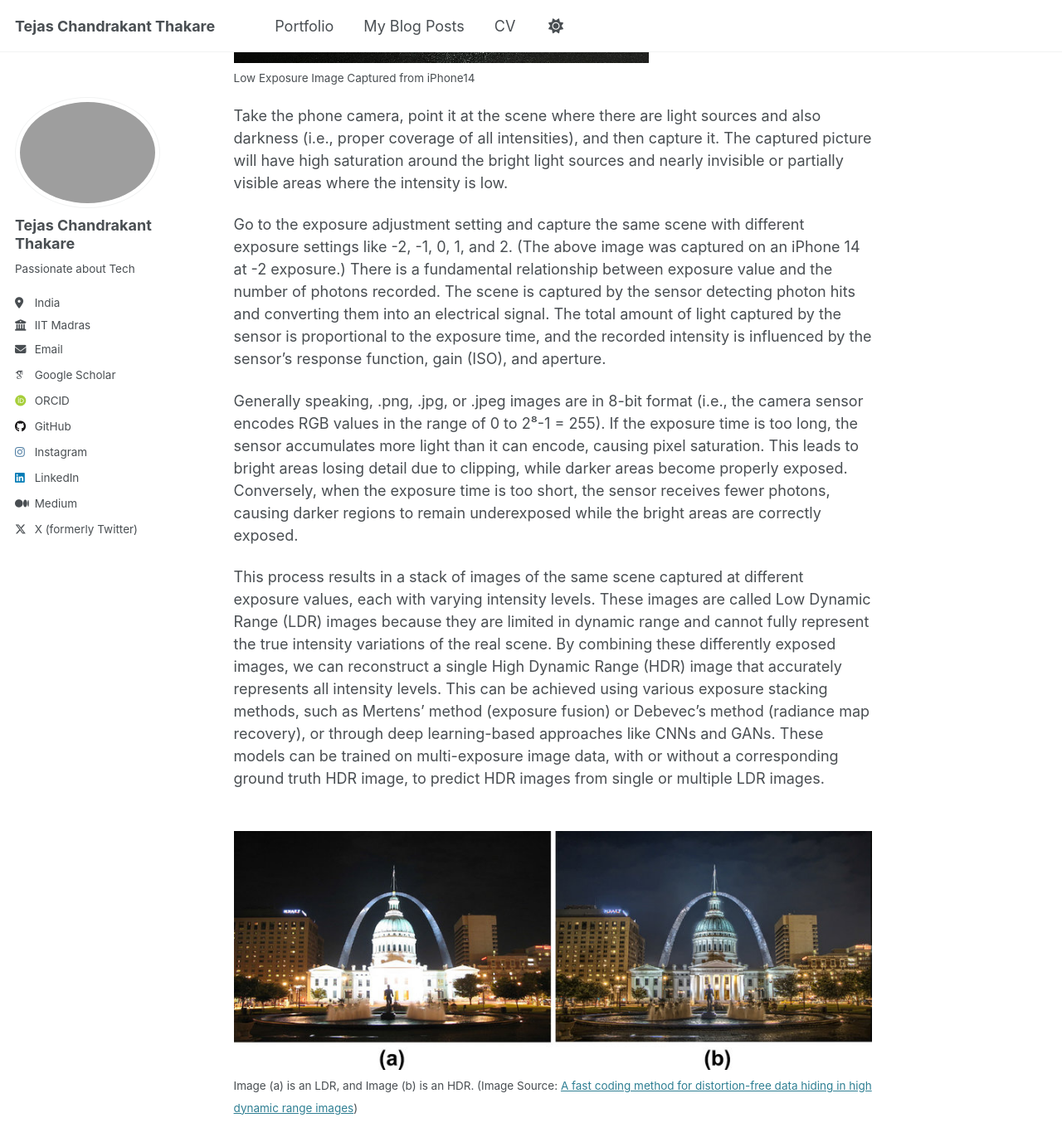
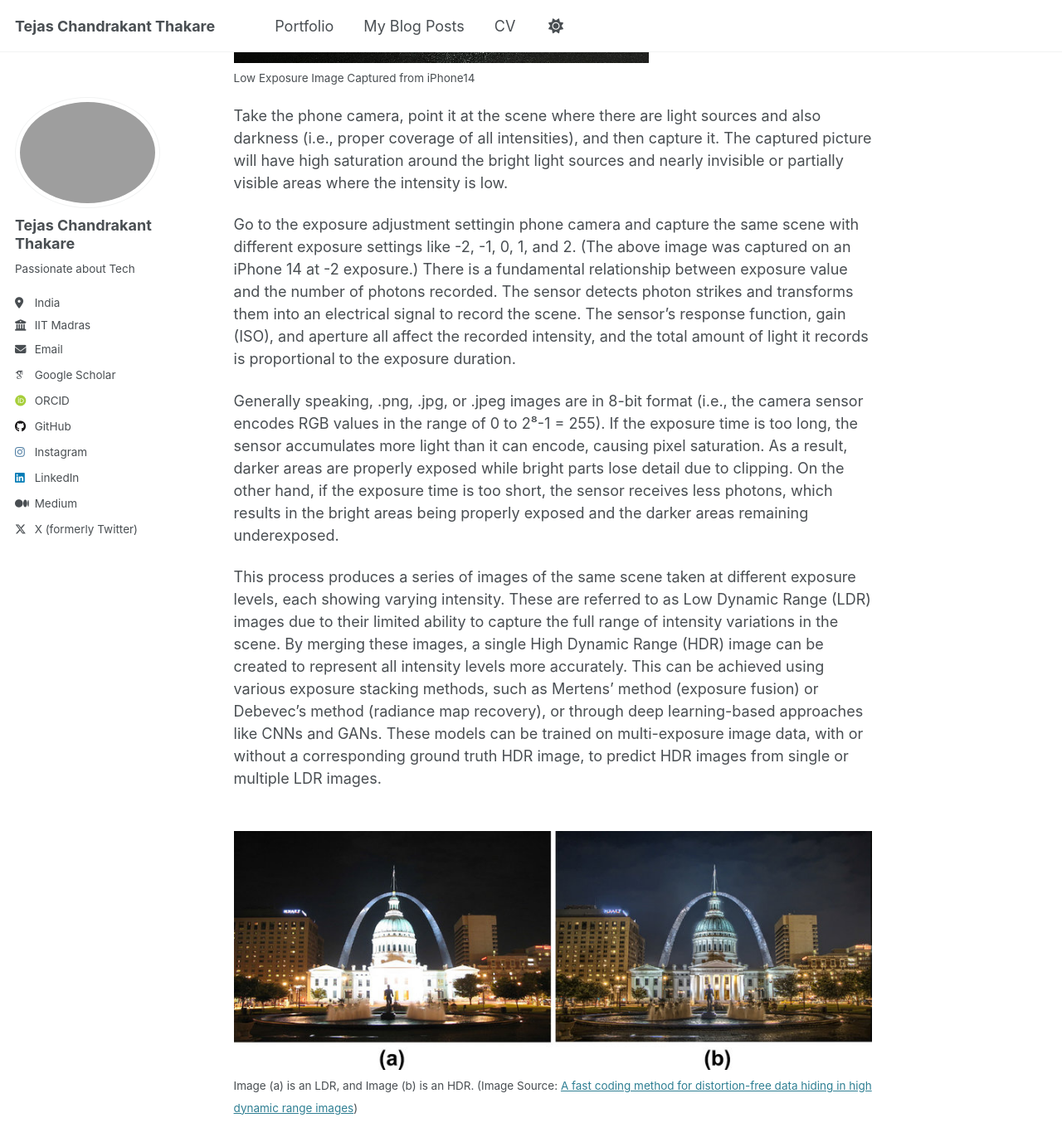
Before and after one commit to TejasCThakare/tejascthakare.github.io, a Jekyll site: the page built from _portfolio/portfolio-2.md, in a window 1280 px wide and 1400 px high, scrolled down 447 px. Shown: the top 1383 px of the window at 83% size. Built offline with Jekyll 4.4.1, drawn with Linux system fonts in a browser that asks for light colours; some web fonts are replaced.

Commit message:
Update portfolio-2.md

```diff
--- a/_portfolio/portfolio-2.md
+++ b/_portfolio/portfolio-2.md
@@ -8,11 +8,11 @@ collection: portfolio
 
 Take the phone camera, point it at the scene where there are light sources and also darkness (i.e., proper coverage of all intensities), and then capture it. The captured picture will have high saturation around the bright light sources and nearly invisible or partially visible areas where the intensity is low.
 
-Go to the exposure adjustment setting and capture the same scene with different exposure settings like -2, -1, 0, 1, and 2. (The above image was captured on an iPhone 14 at -2 exposure.) There is a fundamental relationship between exposure value and the number of photons recorded. The scene is captured by the sensor detecting photon hits and converting them into an electrical signal. The total amount of light captured by the sensor is proportional to the exposure time, and the recorded intensity is influenced by the sensor’s response function, gain (ISO), and aperture.
+Go to the exposure adjustment settingin phone camera and capture the same scene with different exposure settings like -2, -1, 0, 1, and 2. (The above image was captured on an iPhone 14 at -2 exposure.) There is a fundamental relationship between exposure value and the number of photons recorded. The sensor detects photon strikes and transforms them into an electrical signal to record the scene.  The sensor's response function, gain (ISO), and aperture all affect the recorded intensity, and the total amount of light it records is proportional to the exposure duration.
 
-Generally speaking, .png, .jpg, or .jpeg images are in 8-bit format (i.e., the camera sensor encodes RGB values in the range of 0 to 2⁸-1 = 255). If the exposure time is too long, the sensor accumulates more light than it can encode, causing pixel saturation. This leads to bright areas losing detail due to clipping, while darker areas become properly exposed. Conversely, when the exposure time is too short, the sensor receives fewer photons, causing darker regions to remain underexposed while the bright areas are correctly exposed.
+Generally speaking, .png, .jpg, or .jpeg images are in 8-bit format (i.e., the camera sensor encodes RGB values in the range of 0 to 2⁸-1 = 255). If the exposure time is too long, the sensor accumulates more light than it can encode, causing pixel saturation. As a result, darker areas are properly exposed while bright parts lose detail due to clipping. On the other hand, if the exposure time is too short, the sensor receives less photons, which results in the bright areas being properly exposed and the darker areas remaining underexposed.
 
-This process results in a stack of images of the same scene captured at different exposure values, each with varying intensity levels. These images are called Low Dynamic Range (LDR) images because they are limited in dynamic range and cannot fully represent the true intensity variations of the real scene. By combining these differently exposed images, we can reconstruct a single High Dynamic Range (HDR) image that accurately represents all intensity levels. This can be achieved using various exposure stacking methods, such as Mertens' method (exposure fusion) or Debevec’s method (radiance map recovery), or through deep learning-based approaches like CNNs and GANs. These models can be trained on multi-exposure image data, with or without a corresponding ground truth HDR image, to predict HDR images from single or multiple LDR images.
+This process produces a series of images of the same scene taken at different exposure levels, each showing varying intensity. These are referred to as Low Dynamic Range (LDR) images due to their limited ability to capture the full range of intensity variations in the scene. By merging these images, a single High Dynamic Range (HDR) image can be created to represent all intensity levels more accurately. This can be achieved using various exposure stacking methods, such as Mertens' method (exposure fusion) or Debevec’s method (radiance map recovery), or through deep learning-based approaches like CNNs and GANs. These models can be trained on multi-exposure image data, with or without a corresponding ground truth HDR image, to predict HDR images from single or multiple LDR images.
 
 <br/>
 <img src="/images/ldrhdr.png" alt="LDR and HDR Image Comparison">
```
